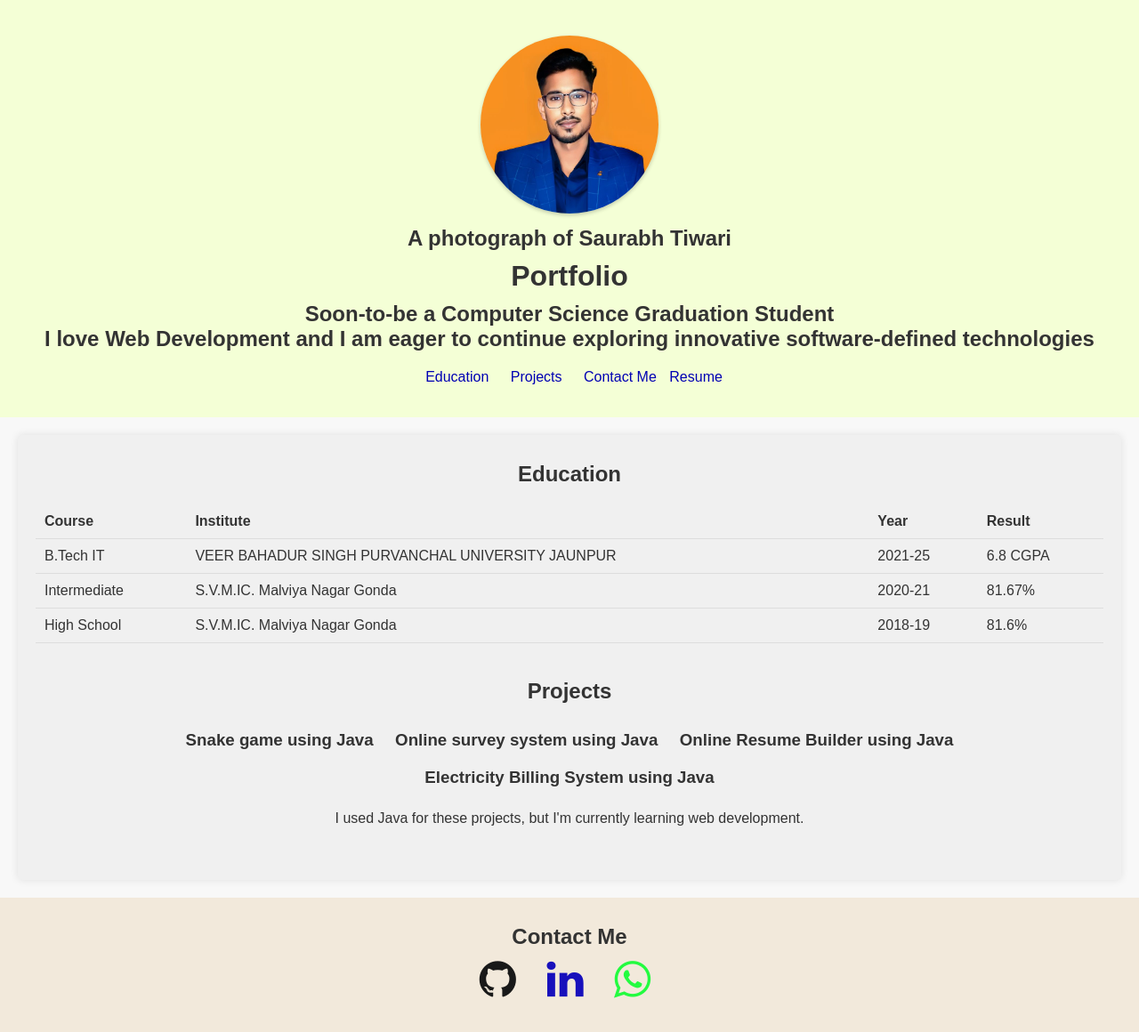
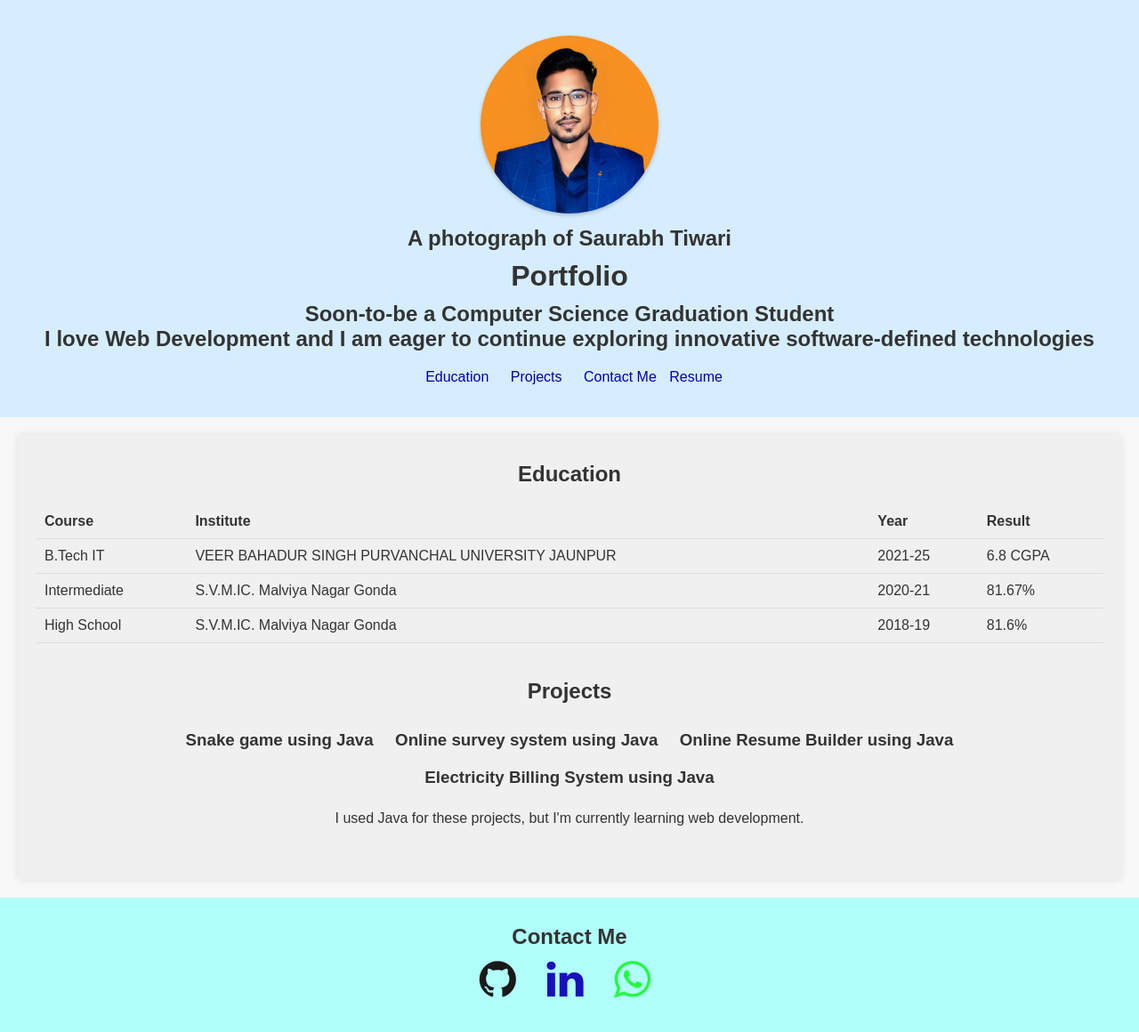
Before and after one commit to SAURABHTIWARIVBSPU/Web-Devlopement, a plain HTML site: page newport.html in a window 1280 px wide. Shown: the whole page at 89% size. Drawn offline with Linux system fonts and the light colour scheme.

Commit message:
add new colour

```diff
--- a/newport.html
+++ b/newport.html
@@ -16,7 +16,7 @@
         }
 
         header {
-            background-color: #f4ffd6;
+            background-color: #d6edff;
             color: #ffffff;
             padding: 20px;
             text-align: center;
@@ -90,7 +90,7 @@
         }
 
         footer {
-            background-color: #f2e9db;
+            background-color: #b0fffb;
             padding: 20px;
             text-align: center;
             color: #ffffff;
```
Also changed, not shown: 1 other file.
